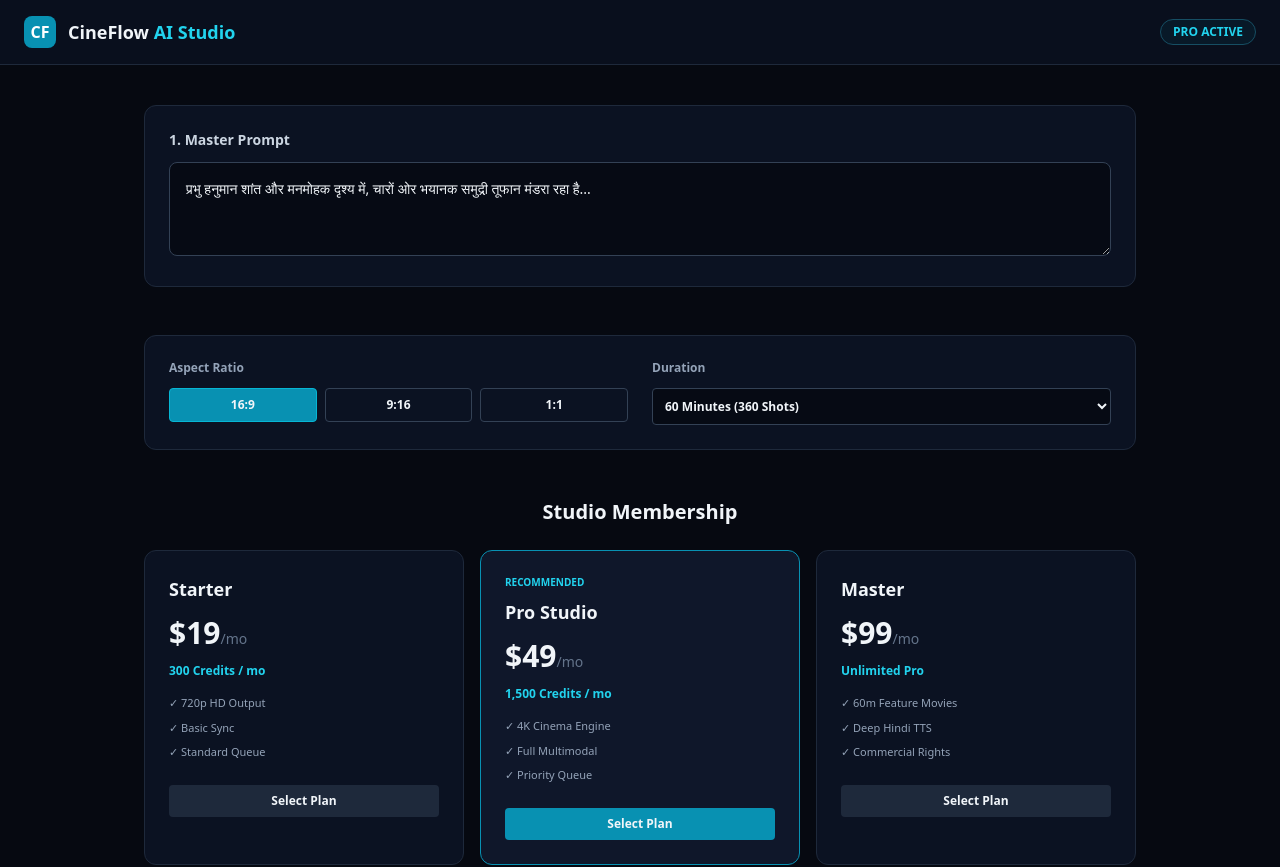
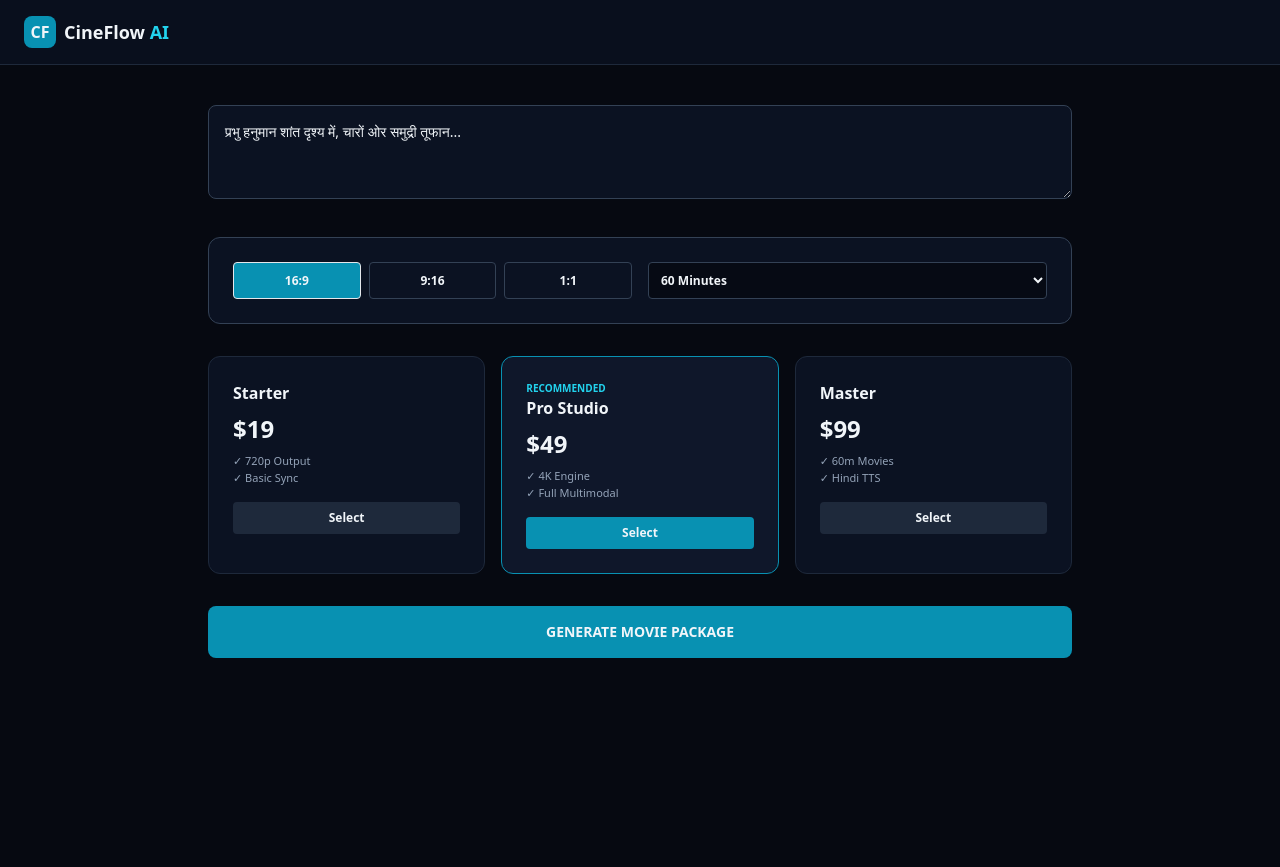
Before and after one commit to deepbhauak-wq/cineflow-ai, a Next.js app: page / in a window 1280 px wide. Shown: the top 867 px of the page. After the commit the page ends 800 px from the top, so only its background shows below. Built offline with nearby package versions, Linux system fonts and the light colour scheme.

Commit message:
Update page.jsx

```diff
--- a/app/page.jsx
+++ b/app/page.jsx
@@ -1,103 +1,40 @@
-
 "use client";
-
 import React, { useState } from "react";
 
 export default function CineFlowProStudio() {
-  const [prompt, setPrompt] = useState(
-    "प्रभु हनुमान शांत और मनमोहक दृश्य में, चारों ओर भयानक समुद्री तूफान मंडरा रहा है..."
-  );
+  const [prompt, setPrompt] = useState("प्रभु हनुमान शांत दृश्य में, चारों ओर समुद्री तूफान...");
   const [aspectRatio, setAspectRatio] = useState("16:9");
   const [duration, setDuration] = useState("60m");
   const [selectedPlan, setSelectedPlan] = useState("pro");
 
-  const subscriptionPlans = [
-    {
-      id: "starter",
-      name: "Starter",
-      price: "$19",
-      credits: "300 Credits / mo",
-      features: ["720p HD Output", "Basic Sync", "Standard Queue"],
-    },
-    {
-      id: "pro",
-      name: "Pro Studio",
-      price: "$49",
-      credits: "1,500 Credits / mo",
-      features: ["4K Cinema Engine", "Full Multimodal", "Priority Queue"],
-      popular: true,
-    },
-    {
-      id: "studio",
-      name: "Master",
-      price: "$99",
-      credits: "Unlimited Pro",
-      features: ["60m Feature Movies", "Deep Hindi TTS", "Commercial Rights"],
-    },
+  const plans = [
+    { id: "starter", name: "Starter", price: "$19", credits: "300 / mo", features: ["720p Output", "Basic Sync"] },
+    { id: "pro", name: "Pro Studio", price: "$49", credits: "1,500 / mo", features: ["4K Engine", "Full Multimodal"], popular: true },
+    { id: "studio", name: "Master", price: "$99", credits: "Unlimited", features: ["60m Movies", "Hindi TTS"] },
   ];
 
   return (
     <div className="min-h-screen bg-[#060911] text-slate-100 font-sans pb-24">
       <header className="border-b border-slate-800 bg-[#090f1d] px-6 py-4 flex items-center justify-between">
-        <div className="flex items-center gap-3">
-          <div className="w-8 h-8 rounded-lg bg-cyan-600 flex items-center justify-center font-bold text-white">CF</div>
-          <span className="text-lg font-bold">CineFlow <span className="text-cyan-400">AI Studio</span></span>
+        <div className="flex items-center gap-2"><div className="w-8 h-8 rounded-lg bg-cyan-600 flex items-center justify-center font-bold">CF</div><span className="text-lg font-bold">CineFlow <span className="text-cyan-400">AI</span></span></div>
+      </header>
+      <main className="max-w-4xl mx-auto px-4 pt-10 space-y-8">
+        <textarea value={prompt} onChange={(e) => setPrompt(e.target.value)} className="w-full bg-[#0b1222] border border-slate-700 rounded-lg p-4 text-sm" rows={3} />
+        <div className="bg-[#0b1222] p-6 rounded-xl border border-slate-700 grid grid-cols-2 gap-4">
+          <div className="flex gap-2">{["16:9","9:16","1:1"].map(r => <button key={r} onClick={() => setAspectRatio(r)} className={`flex-1 py-2 text-xs font-bold rounded border ${aspectRatio === r ? 'bg-cyan-600' : 'border-slate-700'}`}>{r}</button>)}</div>
+          <select value={duration} onChange={(e) => setDuration(e.target.value)} className="bg-[#060a14] border border-slate-700 rounded p-2 text-xs font-bold w-full"><option value="60m">60 Minutes</option><option value="1m">1 Minute</option></select>
         </div>
-        <div className="text-xs font-semibold text-cyan-400 bg-cyan-950/30 px-3 py-1 rounded-full border border-cyan-900">PRO ACTIVE</div>
-      </header>
-
-      <main className="max-w-5xl mx-auto px-4 pt-10 space-y-12">
-        <div className="bg-[#0b1222] p-6 rounded-xl border border-slate-800">
-          <label className="text-sm font-bold block mb-3 text-slate-300">1. Master Prompt</label>
-          <textarea
-            value={prompt}
-            onChange={(e) => setPrompt(e.target.value)}
-            className="w-full bg-[#060a14] border border-slate-700 rounded-lg p-4 text-sm focus:border-cyan-500 outline-none"
-            rows={3}
-          />
+        <div className="grid grid-cols-1 md:grid-cols-3 gap-4">
+          {plans.map(p => (
+            <div key={p.id} onClick={() => setSelectedPlan(p.id)} className={`p-6 rounded-xl border cursor-pointer ${selectedPlan === p.id ? 'bg-[#0f172a] border-cyan-600' : 'bg-[#0b1222] border-slate-800'}`}>
+              {p.popular && <div className="text-[10px] text-cyan-400 font-black">RECOMMENDED</div>}
+              <h4 className="font-bold">{p.name}</h4><div className="text-2xl font-black my-2">{p.price}</div>
+              <ul className="text-[11px] text-slate-400 mb-4">{p.features.map(f => <li key={f}>✓ {f}</li>)}</ul>
+              <button className={`w-full py-2 text-xs font-bold rounded ${selectedPlan === p.id ? 'bg-cyan-600' : 'bg-slate-800'}`}>Select</button>
+            </div>
+          ))}
         </div>
-
-        <div className="bg-[#0b1222] p-6 rounded-xl border border-slate-800 grid grid-cols-1 md:grid-cols-2 gap-6">
-          <div>
-            <label className="text-xs font-bold text-slate-400 mb-3 block">Aspect Ratio</label>
-            <div className="flex gap-2">
-              {["16:9", "9:16", "1:1"].map((r) => (
-                <button key={r} onClick={() => setAspectRatio(r)} className={`flex-1 py-2 text-xs font-bold rounded border ${aspectRatio === r ? 'bg-cyan-600 border-cyan-500' : 'border-slate-700'}`}>{r}</button>
-              ))}
-            </div>
-          </div>
-          <div>
-            <label className="text-xs font-bold text-slate-400 mb-3 block">Duration</label>
-            <select value={duration} onChange={(e) => setDuration(e.target.value)} className="w-full bg-[#060a14] border border-slate-700 rounded p-2 text-xs font-bold">
-              <option value="60m">60 Minutes (360 Shots)</option>
-              <option value="1m">1 Minute (6 Shots)</option>
-            </select>
-          </div>
-        </div>
-
-        <section>
-          <h3 className="text-xl font-black mb-6 text-center">Studio Membership</h3>
-          <div className="grid grid-cols-1 md:grid-cols-3 gap-4">
-            {subscriptionPlans.map((plan) => (
-              <div
-                key={plan.id}
-                onClick={() => setSelectedPlan(plan.id)}
-                className={`p-6 rounded-xl border cursor-pointer transition-all ${selectedPlan === plan.id ? 'bg-[#0f172a] border-cyan-600' : 'bg-[#0b1222] border-slate-800 hover:border-slate-700'}`}
-              >
-                {plan.popular && <div className="text-[10px] font-black uppercase text-cyan-400 mb-2">Recommended</div>}
-                <h4 className="text-lg font-bold">{plan.name}</h4>
-                <div className="text-3xl font-black my-3">{plan.price}<span className="text-sm font-normal text-slate-500">/mo</span></div>
-                <div className="text-xs text-cyan-400 font-bold mb-4">{plan.credits}</div>
-                <ul className="space-y-2 mb-6">
-                  {plan.features.map((f, i) => <li key={i} className="text-[11px] text-slate-400 flex items-center gap-2">✓ {f}</li>)}
-                </ul>
-                <button className={`w-full py-2 text-xs font-bold rounded ${selectedPlan === plan.id ? 'bg-cyan-600' : 'bg-slate-800'}`}>Select Plan</button>
-              </div>
-            ))}
-          </div>
-        </section>
-
-        <button className="w-full py-4 bg-gradient-to-r from-cyan-600 to-blue-600 rounded-lg font-black text-sm uppercase tracking-wider">Generate Movie Package</button>
+        <button className="w-full py-4 bg-cyan-600 rounded-lg font-black text-sm uppercase">Generate Movie Package</button>
       </main>
     </div>
   );
```
